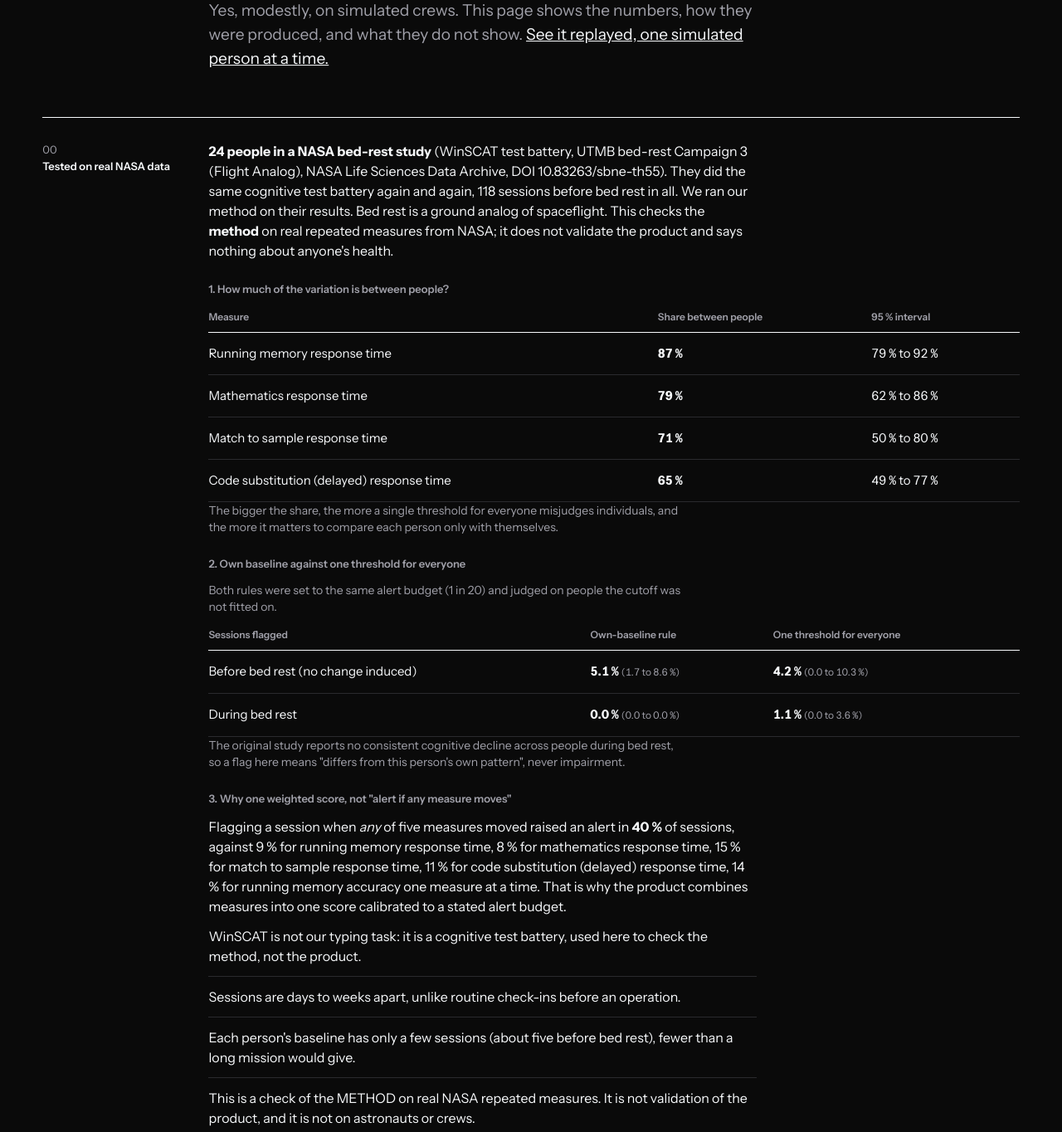
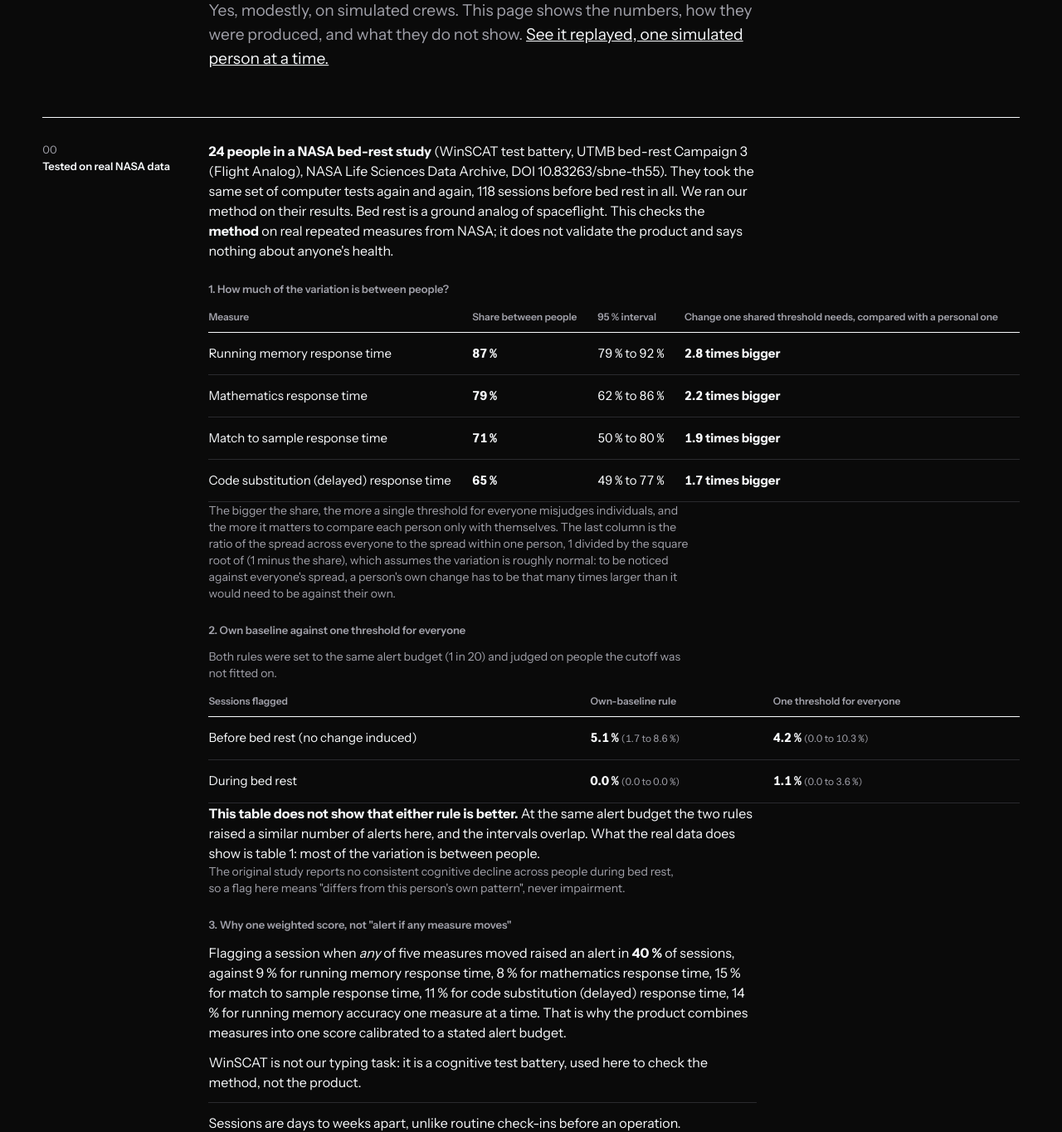
Before and after one commit to Davuddevelop/Crew-Readiness, a Flask app: page /evidence in a window 1280 px wide. Shown: the part 210-1574 px from the top of the page at 83% size. Run offline with Flask 3, Linux system fonts and the light colour scheme.

Commit message:
Evidence NASA section: fix wording that failed the claims test, add the derived 'times bigger' ratio from the file, say plainly the rule comparison shows no difference, fix heading order
Co-Authored-By: Claude Sonnet 5.5 <noreply@anthropic.com>
Claude-Session: https://claude.ai/code/session_01R4ChaFD5FHTAXhrvoi87HX

```diff
--- a/app/templates/evidence.html
+++ b/app/templates/evidence.html
@@ -15,23 +15,24 @@
     <div class="label"><span class="idx">00</span>Tested on real NASA data</div>
     <div class="body">
       <p style="max-width:62ch"><strong>{{ nasa.people }} people in a NASA bed-rest study</strong> ({{ nasa.source.title }}, NASA Life Sciences Data Archive, DOI {{ nasa.source.doi }}).
-        They did the same cognitive test battery again and again, {{ nasa.pre_bed_rest_sessions }} sessions before bed rest in all. We ran our method on their results.
+        They took the same set of computer tests again and again, {{ nasa.pre_bed_rest_sessions }} sessions before bed rest in all. We ran our method on their results.
         Bed rest is a ground analog of spaceflight. This checks the <strong>method</strong> on real repeated measures from NASA; it does not validate the product and says nothing about anyone's health.</p>
-      <h3 class="cap" style="margin-top:24px">1. How much of the variation is between people?</h3>
+      <h2 class="cap" style="margin-top:24px">1. How much of the variation is between people?</h2>
       <div class="table-wrap" role="region" aria-label="Between-person variation in NASA data" tabindex="0">
         <table class="evidence">
-          <thead><tr><th>Measure</th><th>Share between people</th><th>95 % interval</th></tr></thead>
+          <thead><tr><th>Measure</th><th>Share between people</th><th>95 % interval</th><th>Change one shared threshold needs, compared with a personal one</th></tr></thead>
           <tbody>
           {% for m in nasa.icc %}
-            <tr><td>{{ m.label }}</td><td class="num"><strong>{{ '%.0f' | format(m.icc * 100) }} %</strong></td><td class="num">{{ '%.0f' | format(m.ci95[0] * 100) }} % to {{ '%.0f' | format(m.ci95[1] * 100) }} %</td></tr>
+            <tr><td>{{ m.label }}</td><td class="num"><strong>{{ '%.0f' | format(m.icc * 100) }} %</strong></td><td class="num">{{ '%.0f' | format(m.ci95[0] * 100) }} % to {{ '%.0f' | format(m.ci95[1] * 100) }} %</td>
+              <td class="num"><strong>{{ '%.1f' | format((1 / (1 - m.icc)) ** 0.5) }} times bigger</strong></td></tr>
           {% endfor %}
           </tbody>
         </table>
       </div>
-      <p class="muted small" style="max-width:62ch">The bigger the share, the more a single threshold for everyone misjudges individuals, and the more it matters to compare each person only with themselves.</p>
+      <p class="muted small" style="max-width:62ch">The bigger the share, the more a single threshold for everyone misjudges individuals, and the more it matters to compare each person only with themselves. The last column is the ratio of the spread across everyone to the spread within one person, 1 divided by the square root of (1 minus the share), which assumes the variation is roughly normal: to be noticed against everyone's spread, a person's own change has to be that many times larger than it would need to be against their own.</p>
       {% if nasa.rules %}
       {% set r = nasa.rules %}
-      <h3 class="cap" style="margin-top:24px">2. Own baseline against one threshold for everyone</h3>
+      <h2 class="cap" style="margin-top:24px">2. Own baseline against one threshold for everyone</h2>
       <p class="muted small" style="max-width:62ch">Both rules were set to the same alert budget (1 in {{ (1 / r.alert_budget) | round(0) | int }}) and judged on people the cutoff was not fitted on.</p>
       <div class="table-wrap" role="region" aria-label="Own baseline against a population threshold on NASA data" tabindex="0">
         <table class="evidence">
@@ -46,11 +47,14 @@
           </tbody>
         </table>
       </div>
+      {% if r.pre_bed_rest.own_baseline.ci95[0] <= r.pre_bed_rest.population.ci95[1] and r.pre_bed_rest.population.ci95[0] <= r.pre_bed_rest.own_baseline.ci95[1] %}
+      <p style="max-width:62ch"><strong>This table does not show that either rule is better.</strong> At the same alert budget the two rules raised a similar number of alerts here, and the intervals overlap. What the real data does show is table 1: most of the variation is between people.</p>
+      {% endif %}
       <p class="muted small" style="max-width:62ch">The original study reports no consistent cognitive decline across people during bed rest, so a flag here means "differs from this person's own pattern", never impairment.
         {% if r.people_flagged_by_population_rule_in_most_sessions is defined %}Under one threshold for everyone, {{ r.people_flagged_by_population_rule_in_most_sessions }} people were flagged in most of their sessions: a threshold keeps flagging the same individuals.{% endif %}</p>
       {% endif %}
       {% if nasa.any_of_five %}
-      <h3 class="cap" style="margin-top:24px">3. Why one weighted score, not "alert if any measure moves"</h3>
+      <h2 class="cap" style="margin-top:24px">3. Why one weighted score, not "alert if any measure moves"</h2>
       <p style="max-width:62ch">Flagging a session when <em>any</em> of five measures moved raised an alert in <strong>{{ '%.0f' | format(nasa.any_of_five.flag_rate * 100) }} %</strong> of sessions, against {% for m in nasa.any_of_five.per_measure %}{{ '%.0f' | format(m.flag_rate * 100) }} % for {{ m.label | lower }}{% if not loop.last %}, {% endif %}{% endfor %} one measure at a time. That is why the product combines measures into one score calibrated to a stated alert budget.</p>
       {% endif %}
       <ul class="reasons">
```
Also changed, not shown: tests/test_api.py (+2 -0 lines).
